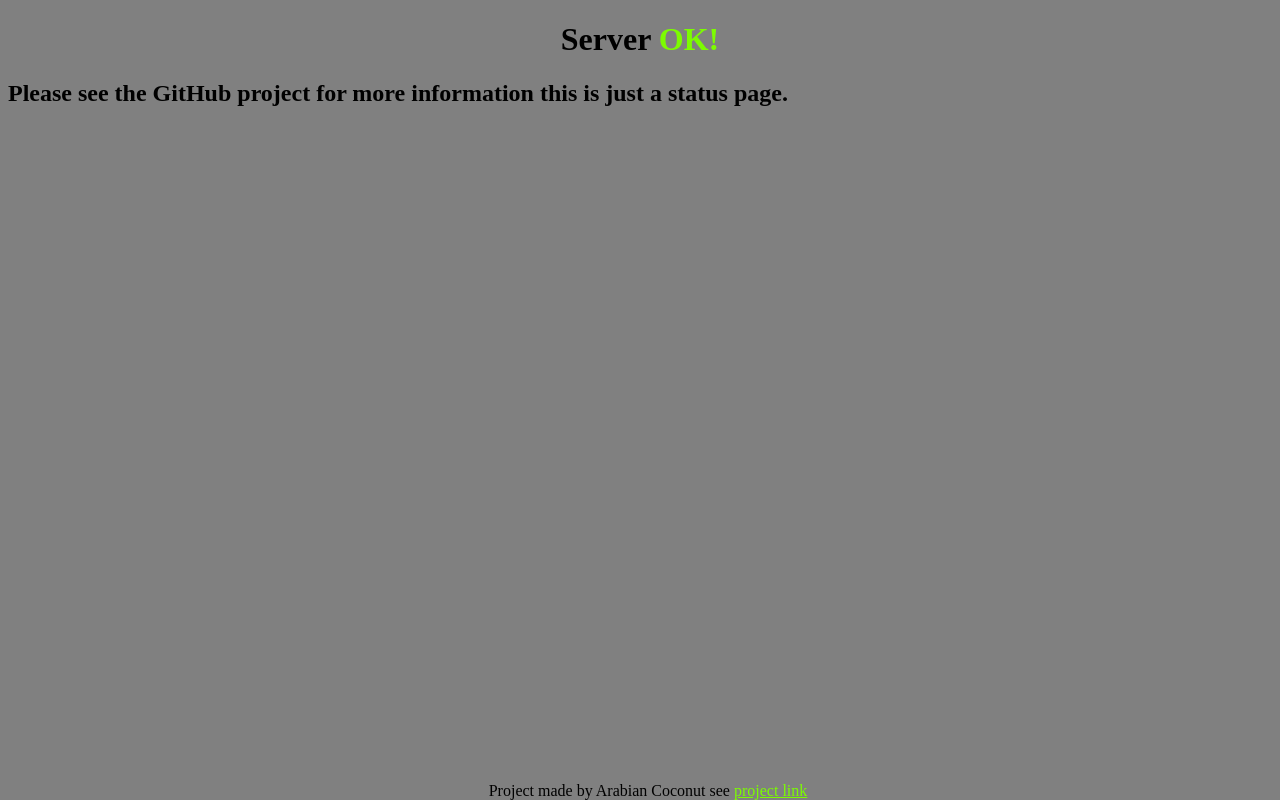
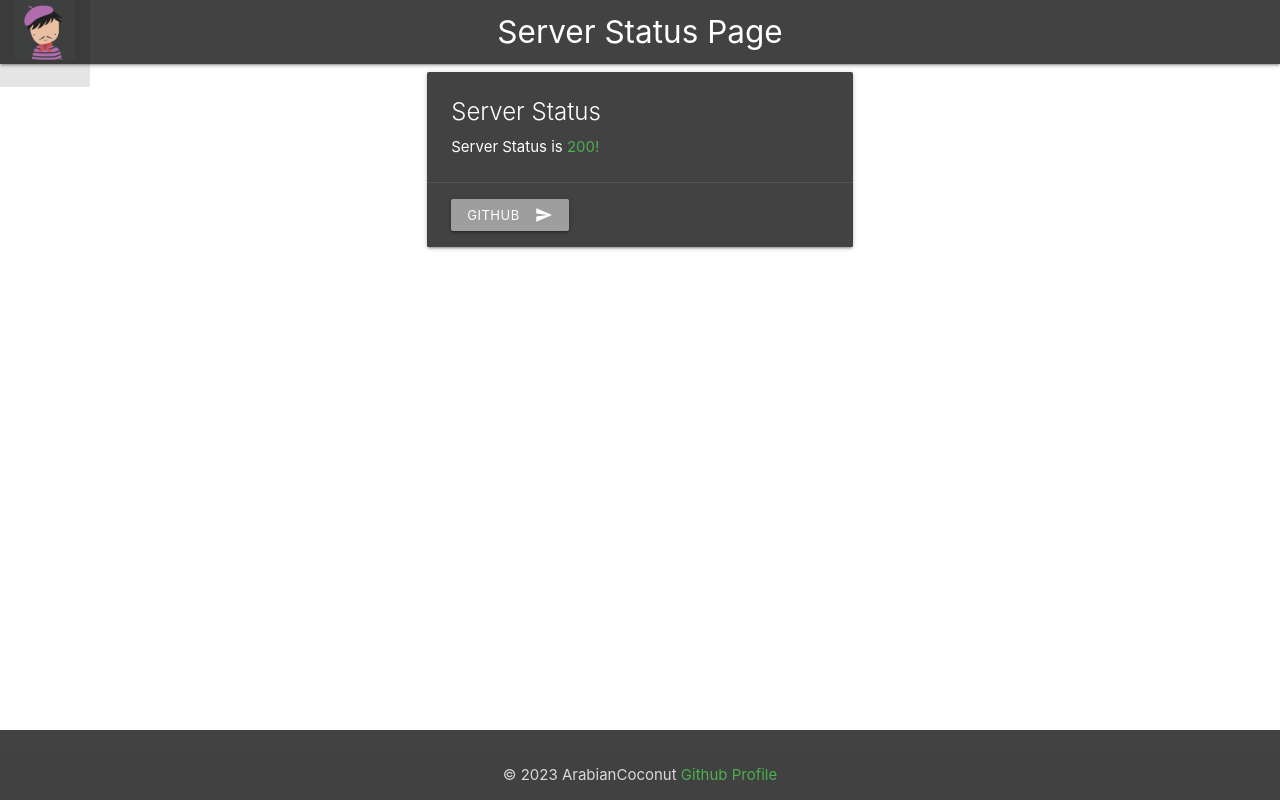
Before and after one commit to ArabianCoconut/Moneycontrol_api, a Flask app: page / in a window 1280 px wide. Run offline with Flask 3, Linux system fonts and the light colour scheme.

Commit message:
Modified HTML and updated license.

```diff
--- a/src/templates/index.html
+++ b/src/templates/index.html
@@ -1,18 +1,57 @@
 <!DOCTYPE html>
 <html lang="en">
-<head>
-    <meta charset="UTF-8">
-    <title>Moneycontrol API</title>
-</head>
-<body style="background-color: grey">
-<h1 style="text-align: center"> Server <span style="color: lawngreen">OK!</span></h1>
-<h2>Please see the GitHub project for more information this is just a status page.</h2>
+  <head>
+    <title>Moneycontrol API Server</title>
+    <!--Import Google Icon Font-->
+    <link href="https://fonts.googleapis.com/icon?family=Material+Icons" rel="stylesheet">
+    <!--Import materialize.css-->
+    <link type="text/css" rel="stylesheet" href="https://cdnjs.cloudflare.com/ajax/libs/materialize/1.0.0/css/materialize.min.css"  media="screen,projection"/>
+    <!--Let browser know website is optimized for mobile-->
+    <meta name="viewport" content="width=device-width, initial-scale=1.0"/>
+  </head>
 
-<footer style="display:flex;flex-direction:column;position:fixed;bottom: 0; width: 100%">
-    <span style="text-align: center">
-        Project made by Arabian Coconut see <a style="color: lawngreen" href="https://github.com/ArabianCoconut/Moneycontrol_api/tree/main">project link</a>
-    </span>
+  <body>
+    <!-- Navbar -->
+  <nav>
+    <div class="nav-wrapper grey darken-3">
+      <a href="*" class="brand-logo center">Server Status Page</a>
+      <ul id="nav-mobile" class="left-align hide-on-med-and-down">
+        <li>
+          <a>
+            <img src="../static/logo.png" alt="Logo" style="height: 60px;pointer-events: none;">
+          </a>
+            </li>
+      </div>
+  </nav>
+  <!-- Navbar End -->
 
-</footer>
-</body>
+  <!-- Main Content -->
+  <div class="container s12">
+    <div class="row">
+      <div class="col s12 m6 offset-m3">
+        <div class="card grey darken-3">
+          <div class="card-content white-text">
+            <span class="card-title">Server Status</span>
+            <p>Server Status is <span class="green-text accent-3">200!</span></p>
+          </div>
+          <div class="card-action">
+            <a href="https://github.com/ArabianCoconut/Moneycontrol_api" class="btn-small white-text background grey accent-2"><i class="material-icons right">send</i>Github</a>
+          </div>
+        </div>
+      </div>
+    </div>
+  </div>
+  <!-- Main Content End -->
+  <!--  Footer  -->
+  <div id="page_footer"  class="page-footer grey darken-3" style="display:flex;flex-direction:column;position:fixed;bottom:0;width: 100%;">
+    <div class="footer-copyright center">
+      <div class="container">
+      © 2023 ArabianCoconut
+      <a class="green-text  center-align" href="https://github.com/ArabianCoconut">Github Profile</a>
+    </div>
+    </div>
+  </div>
+  <!--  Footer End  -->
+  <script type="text/javascript" src="https://cdnjs.cloudflare.com/ajax/libs/materialize/1.0.0/css/materialize.min.css"></script>
+  </body>
 </html>
```
Also changed, not shown: src/static/style.css (added, +17 -0 lines), src/static/logo.png (added), 1 other file.
